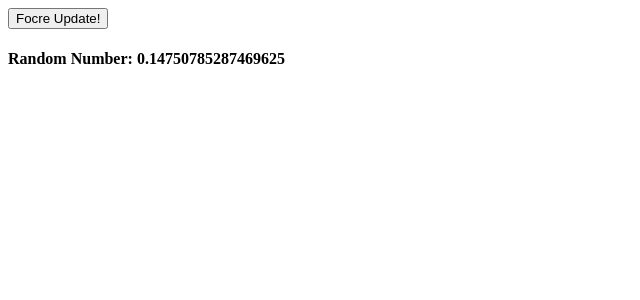
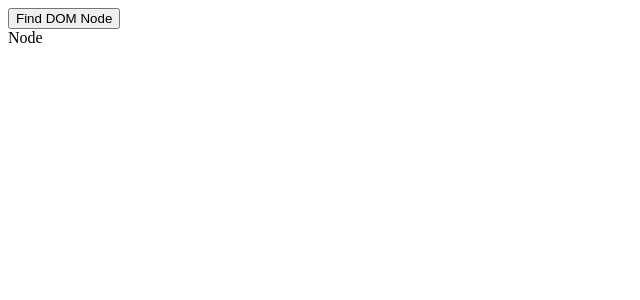
Before and after one commit to nugentmichael/react-app, a React app: page / in a window 1280 px wide. Shown: the top 300 px of the page, without its empty margins (0-640 px from the left). Built offline with nearby package versions, Linux system fonts and the light colour scheme.

Commit message:
Use React DOM node manipulation.

```diff
--- a/App.js
+++ b/App.js
@@ -1,20 +1,22 @@
 import React, { Component } from 'react';
+import ReactDOM from 'react-dom';
 
 class App extends Component {
     constructor() {
         super();
-        this.forceUpdateHandler = this.forceUpdateHandler.bind(this);
+        this.findDomNodeHandler = this.findDomNodeHandler.bind(this);
+    };
+
+    findDomNodeHandler() {
+        const myDiv = document.getElementById('myDiv');
+        ReactDOM.findDOMNode(myDiv).style.color = 'blue';
     }
-
-    forceUpdateHandler() {
-        this.forceUpdate();
-    };
 
     render() {
         return (
             <div>
-                <button onClick={this.forceUpdateHandler}>Focre Update!</button>
-                <h4>Random Number: {Math.random()}</h4>
+                <button onClick={this.findDomNodeHandler}>Find DOM Node</button>
+                <div id="myDiv">Node</div>
             </div>
         )
     }
```
